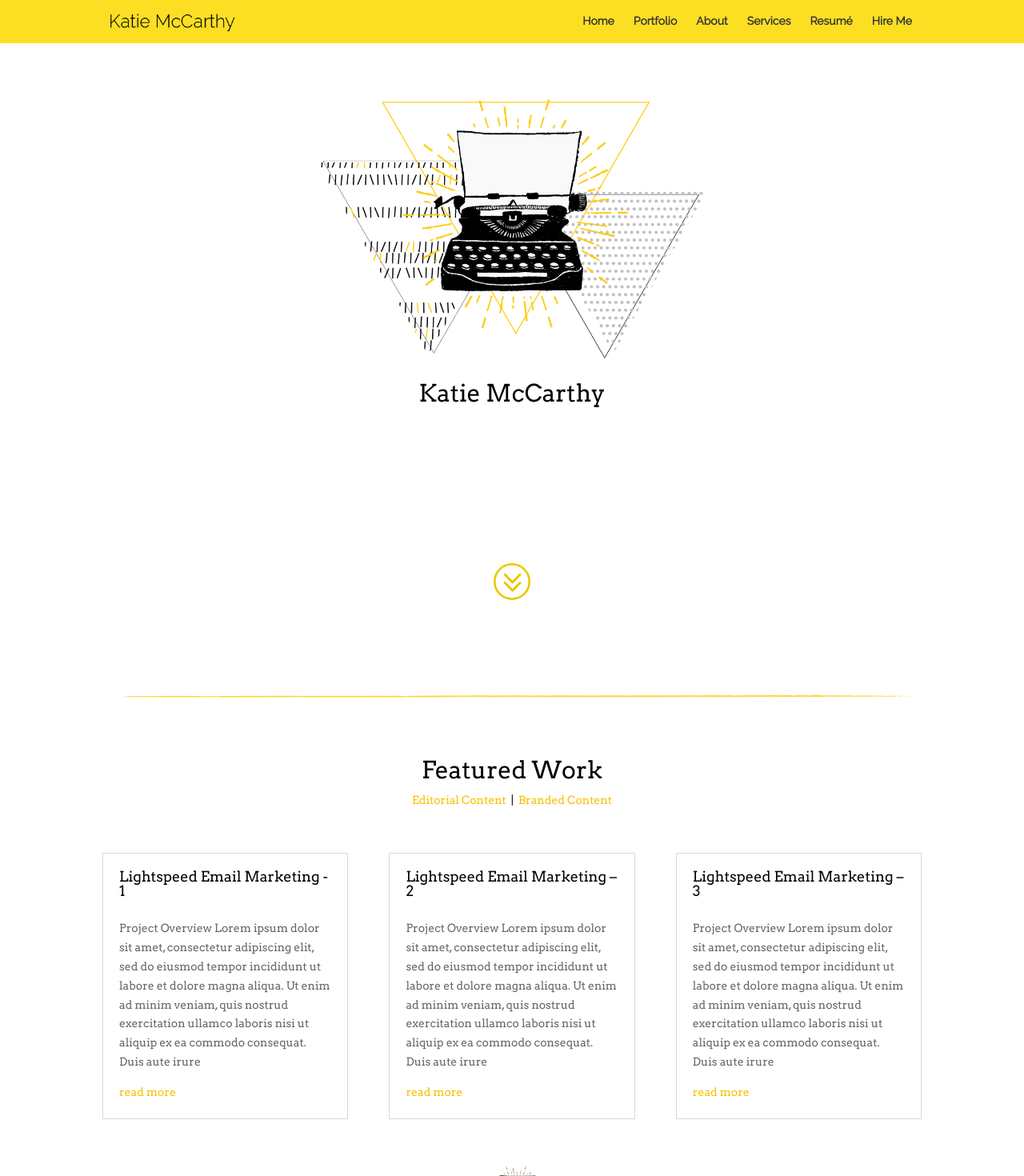
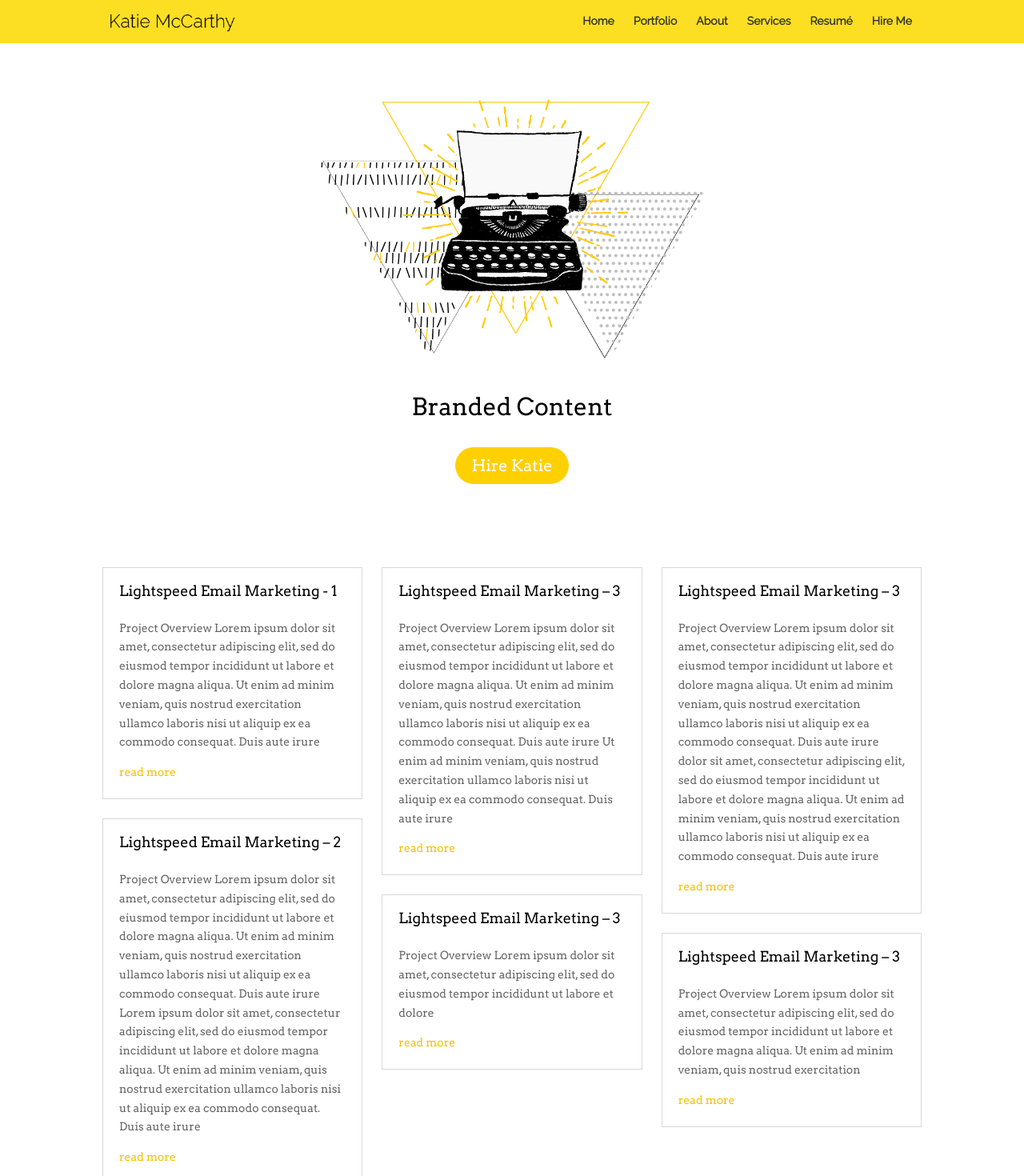
Before and after one commit to keelzebub/katiemccarthy, a React (Create React App) app: page /branded-content in a window 1280 px wide. Shown: the top 1470 px of the page at 80% size. Built offline with nearby package versions, Linux system fonts and the light colour scheme.

Commit message:
implement content index and hireme pages

```diff
--- a/src/components/App.js
+++ b/src/components/App.js
@@ -7,6 +7,7 @@ import {
 
 import { HireMe } from './pages/HireMe';
 import { Main } from './pages/Main';
+import { ContentIndex } from './pages/ContentIndex';
 
 import { Header } from './global/Header';
 import { Footer } from './global/Footer';
@@ -19,8 +20,18 @@ function App() {
 
       <Switch>
         <Route path='/resume'></Route>
-        <Route path='/hire-me'><HireMe /></Route>
-        <Route path='/'><Main /></Route>
+        <Route path='/editorial-content'>
+          <ContentIndex type='editorial' />
+        </Route>
+        <Route path='/branded-content'>
+          <ContentIndex type='branded' />
+        </Route>
+        <Route path='/hire-me'>
+          <HireMe />
+        </Route>
+        <Route path='/'>
+          <Main />
+        </Route>
       </Switch>
 
       <Footer />
--- a/src/components/global/Header.js
+++ b/src/components/global/Header.js
@@ -9,7 +9,7 @@ export const Header = () => {
 
   const hamburgerClasses = classNames({
     'mainHeader-nav-toggleLabel': true,
-    'hamburger': true,
+    hamburger: true,
     'hamburger--spin': true,
     'is-active': menuOpen,
   });
@@ -21,12 +21,14 @@ export const Header = () => {
 
   const toggleMenuHandler = () => {
     setMenuOpen(!menuOpen);
-  }
+  };
 
   return (
     <header className='mainHeader'>
       <section className='mainHeader-content'>
-        <img src={logo} alt='Katie McCarthy' height='30' width='200' />
+        <Link to='/' className='mainHeader-content-logo'>
+          <img src={logo} alt='Katie McCarthy' height='30' width='200' />
+        </Link>
         <button className={hamburgerClasses} onClick={toggleMenuHandler}>
           <span className='hamburger-box'>
             <span className='hamburger-inner'></span>
@@ -40,12 +42,12 @@ export const Header = () => {
             </Link>
             <ul className='mainHeader-nav-list-subList'>
               <li className='mainHeader-nav-list-listItem'>
-                <Link to='/portfolio/editorial-content'>
+                <Link to='/editorial-content' onClick={toggleMenuHandler}>
                   Editorial Content
                 </Link>
               </li>
               <li className='mainHeader-nav-list-listItem'>
-                <Link to='/portfolio/branded-content'>
+                <Link to='/branded-content' onClick={toggleMenuHandler}>
                   Branded Content
                 </Link>
               </li>
--- /dev/null
+++ b/src/components/pages/ContentIndex.js
@@ -0,0 +1,62 @@
+import React from 'react';
+import PropTypes from 'prop-types';
+
+import hero from '../../images/hero.png';
+import { Link } from 'react-router-dom';
+import { TestimonialsWidget } from '../global/TestimonialsWidget';
+import { ExcerptWidget } from '../global/ExcerptWidget';
+import goldDivider from '../../images/gold-divider.png';
+
+export const ContentIndex = ({type}) => {
+  return (
+    <main className='page'>
+      <section className='contentIndex-hero'>
+        <img src={hero} className='contentIndex-hero-img' alt='typewriter' />
+        <h1 className='contentIndex-hero-title'>{type} Content</h1>
+        <Link to='hire-me' className='button'>
+          Hire Katie
+        </Link>
+      </section>
+
+      <section className='contentIndex-excerpts'>
+        <ExcerptWidget
+          title='Lightspeed Email Marketing - 1'
+          excerpt='Project Overview Lorem ipsum dolor sit amet, consectetur adipiscing elit, sed do eiusmod tempor incididunt ut labore et dolore magna aliqua. Ut enim ad minim veniam, quis nostrud exercitation ullamco laboris nisi ut aliquip ex ea commodo consequat. Duis aute irure'
+        />
+        <ExcerptWidget
+          title='Lightspeed Email Marketing – 2'
+          excerpt='Project Overview Lorem ipsum dolor sit amet, consectetur adipiscing elit, sed do eiusmod tempor incididunt ut labore et dolore magna aliqua. Ut enim ad minim veniam, quis nostrud exercitation ullamco laboris nisi ut aliquip ex ea commodo consequat. Duis aute irure Lorem ipsum dolor sit amet, consectetur adipiscing elit, sed do eiusmod tempor incididunt ut labore et dolore magna aliqua. Ut enim ad minim veniam, quis nostrud exercitation ullamco laboris nisi ut aliquip ex ea commodo consequat. Duis aute irure'
+        />
+        <ExcerptWidget
+          title='Lightspeed Email Marketing – 3'
+          excerpt='Project Overview Lorem ipsum dolor sit amet, consectetur adipiscing elit, sed do eiusmod tempor incididunt ut labore et dolore magna aliqua. Ut enim ad minim veniam, quis nostrud exercitation ullamco laboris nisi ut aliquip ex ea commodo consequat. Duis aute irure Ut enim ad minim veniam, quis nostrud exercitation ullamco laboris nisi ut aliquip ex ea commodo consequat. Duis aute irure'
+        />
+
+        <ExcerptWidget
+          title='Lightspeed Email Marketing – 3'
+          excerpt='Project Overview Lorem ipsum dolor sit amet, consectetur adipiscing elit, sed do eiusmod tempor incididunt ut labore et dolore'
+        />
+
+        <ExcerptWidget
+          title='Lightspeed Email Marketing – 3'
+          excerpt='Project Overview Lorem ipsum dolor sit amet, consectetur adipiscing elit, sed do eiusmod tempor incididunt ut labore et dolore magna aliqua. Ut enim ad minim veniam, quis nostrud exercitation ullamco laboris nisi ut aliquip ex ea commodo consequat. Duis aute irure dolor sit amet, consectetur adipiscing elit, sed do eiusmod tempor incididunt ut labore et dolore magna aliqua. Ut enim ad minim veniam, quis nostrud exercitation ullamco laboris nisi ut aliquip ex ea commodo consequat. Duis aute irure'
+        />
+
+        <ExcerptWidget
+          title='Lightspeed Email Marketing – 3'
+          excerpt='Project Overview Lorem ipsum dolor sit amet, consectetur adipiscing elit, sed do eiusmod tempor incididunt ut labore et dolore magna aliqua. Ut enim ad minim veniam, quis nostrud exercitation'
+        />
+      </section>
+
+      <img src={goldDivider} className='divider' alt='divider' />
+
+      <TestimonialsWidget />
+
+      <div className='divider' />
+    </main>
+  );
+};
+
+ContentIndex.propTypes = {
+  type: PropTypes.string.isRequired,
+};
--- a/src/components/pages/HireMe.js
+++ b/src/components/pages/HireMe.js
@@ -1,5 +1,5 @@
 import React from 'react';
 
 export const HireMe = () => {
-  return <main></main>;
-}
+  return <main className='page'></main>;
+};
--- a/src/components/pages/Main.js
+++ b/src/components/pages/Main.js
@@ -23,10 +23,10 @@ export const Main = () => {
         <p>{service.description}</p>
       </article>
     );
-  }
+  };
 
   return (
-    <main className='page page--main'>
+    <main className='page'>
       <section className='main-hero'>
         <div>
           <img src={hero} className='main-hero-img' alt='typewriter' />
@@ -37,7 +37,7 @@ export const Main = () => {
         </a>
       </section>
 
-      <img src={goldDivider} className='main-divider' alt='divider' id='featuredWork' />
+      <img src={goldDivider} className='divider' alt='divider' id='featuredWork' />
 
       <section className='main-featuredWork'>
         <h1>Featured Work</h1>
@@ -62,11 +62,11 @@ export const Main = () => {
         </section>
       </section>
 
-      <img src={typewriterDivider} className='main-divider' alt='divider' id='about' />
+      <img src={typewriterDivider} className='divider' alt='divider' id='about' />
 
       <section className='main-about'>
         <article className='main-about-picture'>
-          <img src={profilePicture} alt="Katie McCarthy" width='225' height='225' />
+          <img src={profilePicture} alt='Katie McCarthy' width='225' height='225' />
         </article>
         <article className='main-about-profile'>
           <h2>I’m Katie and I’m a writer based in Portland, Oregon.</h2>
@@ -95,11 +95,11 @@ export const Main = () => {
         </article>
       </section>
 
-      <img src={goldDivider} className='main-divider' alt='divider' />
+      <img src={goldDivider} className='divider' alt='divider' />
 
       <TestimonialsWidget />
 
-      <img src={goldDivider} className='main-divider' alt='divider' id='services' />
+      <img src={goldDivider} className='divider' alt='divider' id='services' />
 
       <section className='main-services'>
         <h1>Services</h1>
--- a/src/css/global/_base.scss
+++ b/src/css/global/_base.scss
@@ -5,10 +5,12 @@
 html {
   height: 100%;
   scroll-behavior: smooth;
+  background-color: $header-color;
 }
 
 body {
   margin: 0;
+  background-color: white;
   font-size: 14px;
   font-family: 'Arvo', Georgia, "Times New Roman", serif;
   line-height: 1.7em;
@@ -103,3 +105,8 @@ select {
   margin: 0 auto;
   padding-top: $header-height;
 }
+
+.divider {
+  width: 100%;
+  margin: 54px 0;
+}
--- a/src/css/global/_buttons.scss
+++ b/src/css/global/_buttons.scss
@@ -3,9 +3,9 @@ $button-transition: all 0.2s ease;
 
 @mixin button(
   $background-color: #ffd000,
-  $text-color: #b28e00,
+  $text-color: white,
   $background-hover-color: #ffd000,
-  $text-hover-color: #b28e00
+  $text-hover-color: white
 ) {
   display: flex;
   align-items: center;
@@ -15,7 +15,7 @@ $button-transition: all 0.2s ease;
   line-height: 34px;
   border-radius: 50px;
   background-color: $background-color;
-  color: $text-color;
+  color: $text-color !important;
   border: none;
   transition: $button-transition;
 
@@ -34,6 +34,7 @@ $button-transition: all 0.2s ease;
     line-height: normal;
     z-index: 1;
     margin-left: -19px;
+    opacity: 0;
     transition: $button-transition;
   }
 
@@ -43,21 +44,21 @@ $button-transition: all 0.2s ease;
 
     .button-inner {
       background-color: $background-hover-color;
-      color: $text-hover-color;
+      color: $text-hover-color !important;
     }
 
     &:after {
       margin-left: 8px;
+      opacity: 1;
     }
   }
 }
 
 .button {
-  @include button(#ffd000, #b28e00, #000, #fff);
+  @include button(#ffd000, white, #000, white);
 }
 
 .button--black {
-  @include button;
   @include button(#000, $header-color, #000, $header-color);
 }
 
--- a/src/css/index.scss
+++ b/src/css/index.scss
@@ -21,6 +21,7 @@ $hamburger-layer-color: $link-color-dark;
 
 // Pages
 @import 'pages/main';
+@import 'pages/content_index';
 
 // Components
 @import 'components/excerpt_widget';
--- /dev/null
+++ b/src/css/pages/_content_index.scss
@@ -0,0 +1,59 @@
+.contentIndex-hero {
+  padding: 50px 0;
+  display: flex;
+  flex-direction: column;
+  justify-content: space-between;
+  align-items: center;
+  text-align: center;
+}
+
+.contentIndex-hero-img {
+  width: 711px;
+
+  @include breakpoint(tabletLandscape) {
+    width: 80%;
+    height: auto;
+  }
+
+  @include breakpoint(tabletPortrait) {
+    width: 100%;
+    height: auto;
+  }
+}
+
+.contentIndex-hero-title {
+  margin: 24px 0;
+  text-transform: capitalize;
+}
+
+.contentIndex-excerpts {
+  margin-top: 54px;
+  columns: 3;
+  column-gap: 24px;
+
+  @include breakpoint(tabletLandscape) {
+    columns: 2;
+  }
+
+  @include breakpoint(tabletPortrait) {
+    columns: 1;
+    flex-direction: column;
+    justify-content: flex-start;
+    align-items: center;
+  }
+
+  .excerptWidget {
+    margin-bottom: 24px;
+    display: inline-block;
+
+    @include breakpoint(tabletPortrait) {
+      width: 100%;
+      margin-bottom: 54px;
+      border: none;
+
+      &:last-child {
+        margin-bottom: 0;
+      }
+    }
+  }
+}
--- a/src/css/pages/_main.scss
+++ b/src/css/pages/_main.scss
@@ -1,7 +1,3 @@
-.page--main {
-  padding-top: $header-height;
-}
-
 // Hero section
 .main-hero {
   height: calc(100vh - #{$header-height});
@@ -65,7 +61,6 @@
     justify-content: flex-start;
     align-items: center;
   }
-}
 
   .excerptWidget {
     width: 30%;
@@ -80,11 +75,6 @@
       }
     }
   }
-
-// Typewriter Divider
-.main-divider {
-  width: 100%;
-  margin: 54px 0;
 }
 
 // About section
```
Also changed, not shown: src/css/layout/_header.scss (+11 -7 lines). Lines whose indentation alone changed are shown as unchanged.
